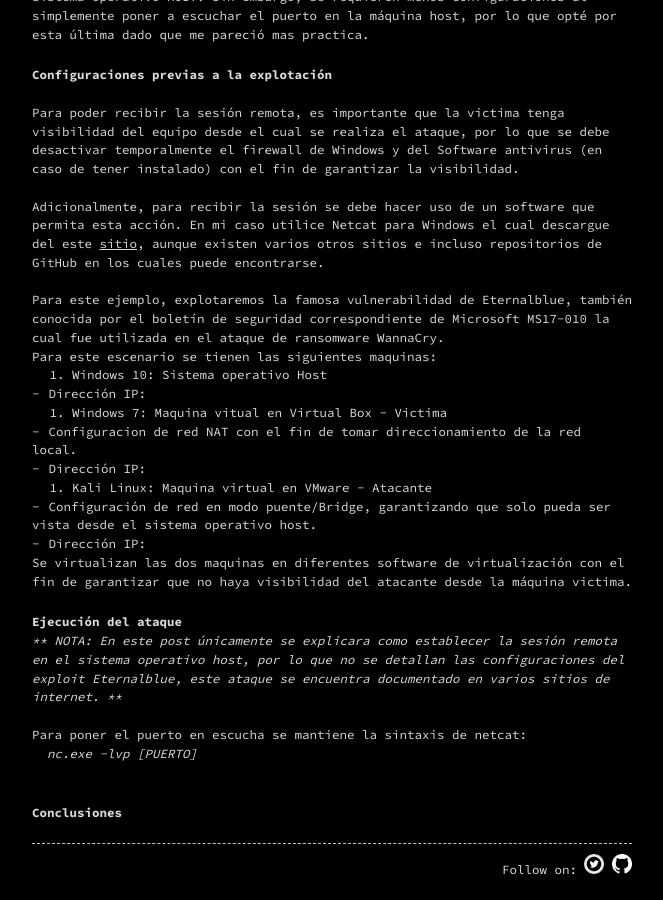
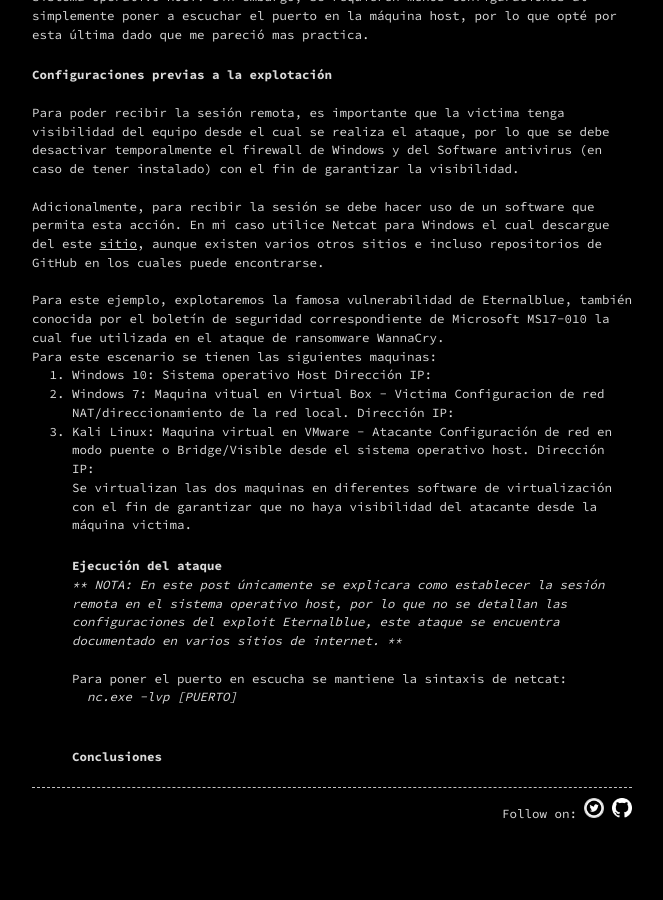
Before and after one commit to d4rk-wing/d4rkwz.github.io, a Jekyll site: the page built from _posts/2020-04-15-Rever-shell-en-maquina-virtual.markdown, in a window 1280 px wide and 900 px high, scrolled down 1182 px. Shown: the whole window, without its empty margins (308-971 px from the left). Built offline with Jekyll 4.4.1, drawn with Linux system fonts in a browser that asks for light colours; after the commit the page ends 2025 px from its top, so only the background shows below that.

Commit message:
post reverse shell

```diff
--- a/_posts/2020-04-15-Rever-shell-en-maquina-virtual.markdown
+++ b/_posts/2020-04-15-Rever-shell-en-maquina-virtual.markdown
@@ -26,13 +26,13 @@ categories: Hacking
 <br />Para este ejemplo, explotaremos la famosa vulnerabilidad de Eternalblue, también conocida por el boletín de seguridad correspondiente de Microsoft MS17-010 la cual fue utilizada en el ataque de ransomware WannaCry.
 Para este escenario se tienen las siguientes maquinas:
 1. Windows 10: Sistema operativo Host
-	* Dirección IP:
+		Dirección IP:
 2. Windows 7: Maquina vitual en Virtual Box - Victima
-	* Configuracion de red NAT con el fin de tomar direccionamiento de la red local.
-	* Dirección IP:
+		Configuracion de red NAT/direccionamiento de la red local.
+		Dirección IP:
 3. Kali Linux: Maquina virtual en VMware - Atacante
-	* Configuración de red en modo puente/Bridge, garantizando que solo pueda ser vista desde el sistema operativo host.
-	* Dirección IP:
+		Configuración de red en modo puente o Bridge/Visible desde el sistema operativo host.
+		Dirección IP:
 <br />Se virtualizan las dos maquinas en diferentes software de virtualización con el fin de garantizar que no haya visibilidad del atacante desde la máquina victima.
 ### Ejecución del ataque
 *** NOTA: En este post únicamente se explicara como establecer la sesión remota en el sistema operativo host, por lo que no se detallan las configuraciones del exploit Eternalblue, este ataque se encuentra documentado en varios sitios de internet. ***
```
